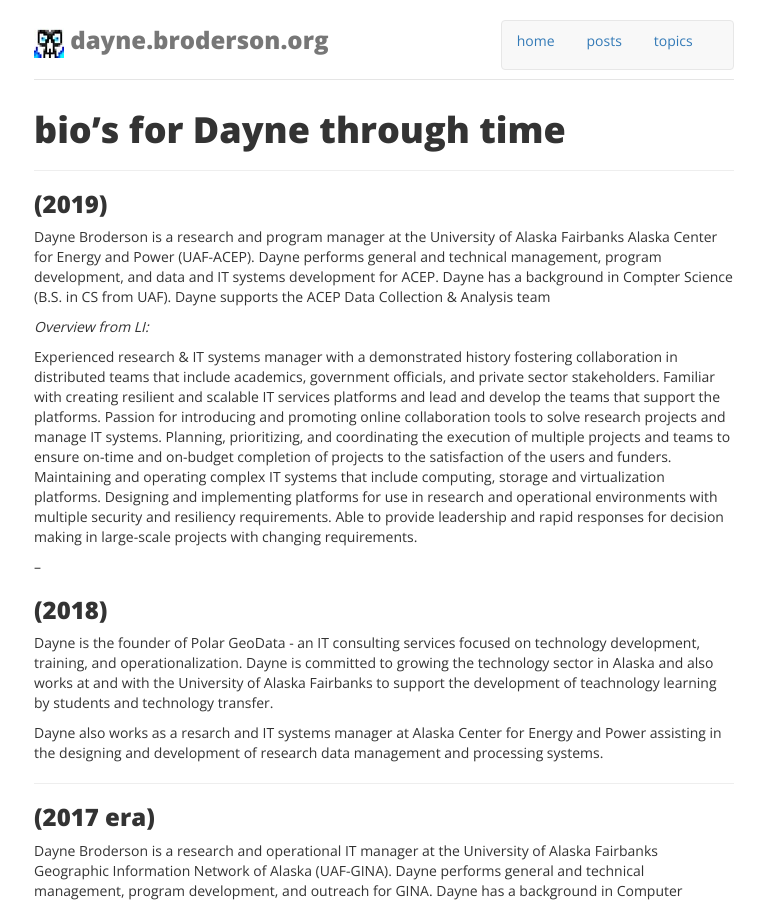
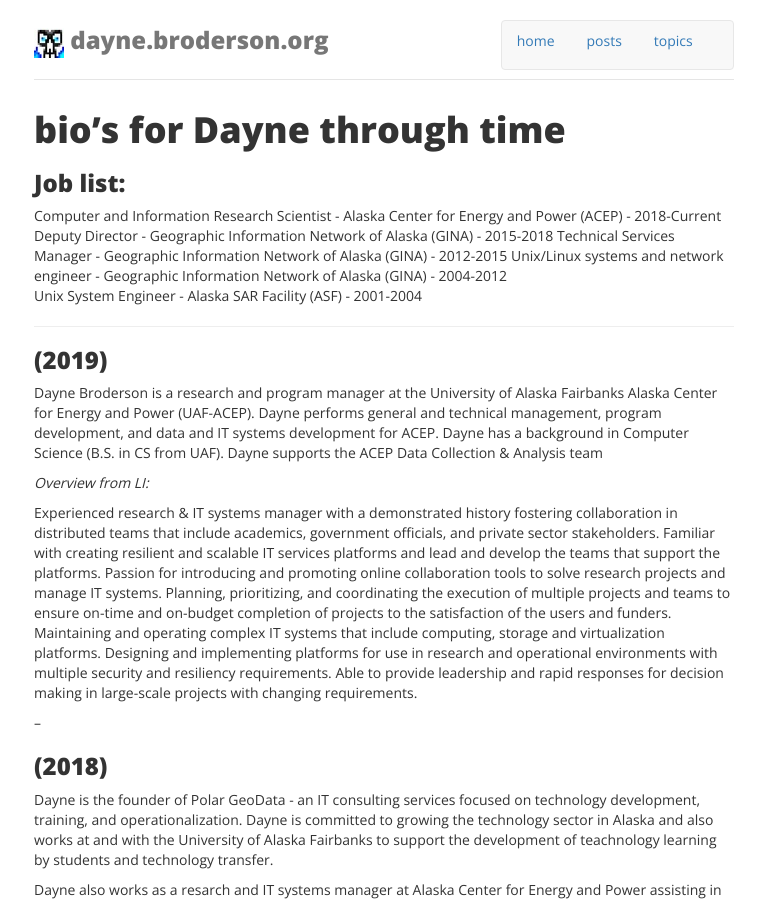
Before and after one commit to dayne/dayne.github.com, a Jekyll site: the page built from bio/index.md, in a window 1280 px wide and 900 px high. Shown: the whole window, without its empty margins (256-1021 px from the left). Built offline with Jekyll 4.4.1, drawn with Linux system fonts in a browser that asks for light colours; nearby versions of some CDN libraries; our own code applies the rules of GitHub Pages for plain Markdown files.

Commit message:
adding job list at top of bio

```diff
--- a/bio/index.md
+++ b/bio/index.md
@@ -1,4 +1,11 @@
 # bio's for Dayne through time
+
+### Job list:
+Computer and Information Research Scientist - Alaska Center for Energy and Power (ACEP) - 2018-Current
+Deputy Director - Geographic Information Network of Alaska (GINA) - 2015-2018
+Technical Services Manager - Geographic Information Network of Alaska (GINA) - 2012-2015
+Unix/Linux systems and network engineer - Geographic Information Network of Alaska (GINA) - 2004-2012
+Unix System Engineer - Alaska SAR Facility (ASF) - 2001-2004
 
 ---
 
@@ -7,7 +14,7 @@
 Dayne Broderson is a research and program manager at the University of Alaska
 Fairbanks Alaska Center for Energy and Power (UAF-ACEP). Dayne performs general
 and technical management, program development, and data and IT systems
-development for ACEP.  Dayne has a background in Compter Science (B.S. in CS
+development for ACEP.  Dayne has a background in Computer Science (B.S. in CS
 from UAF). Dayne supports the ACEP Data Collection & Analysis team
 
 _Overview from LI:_
```
